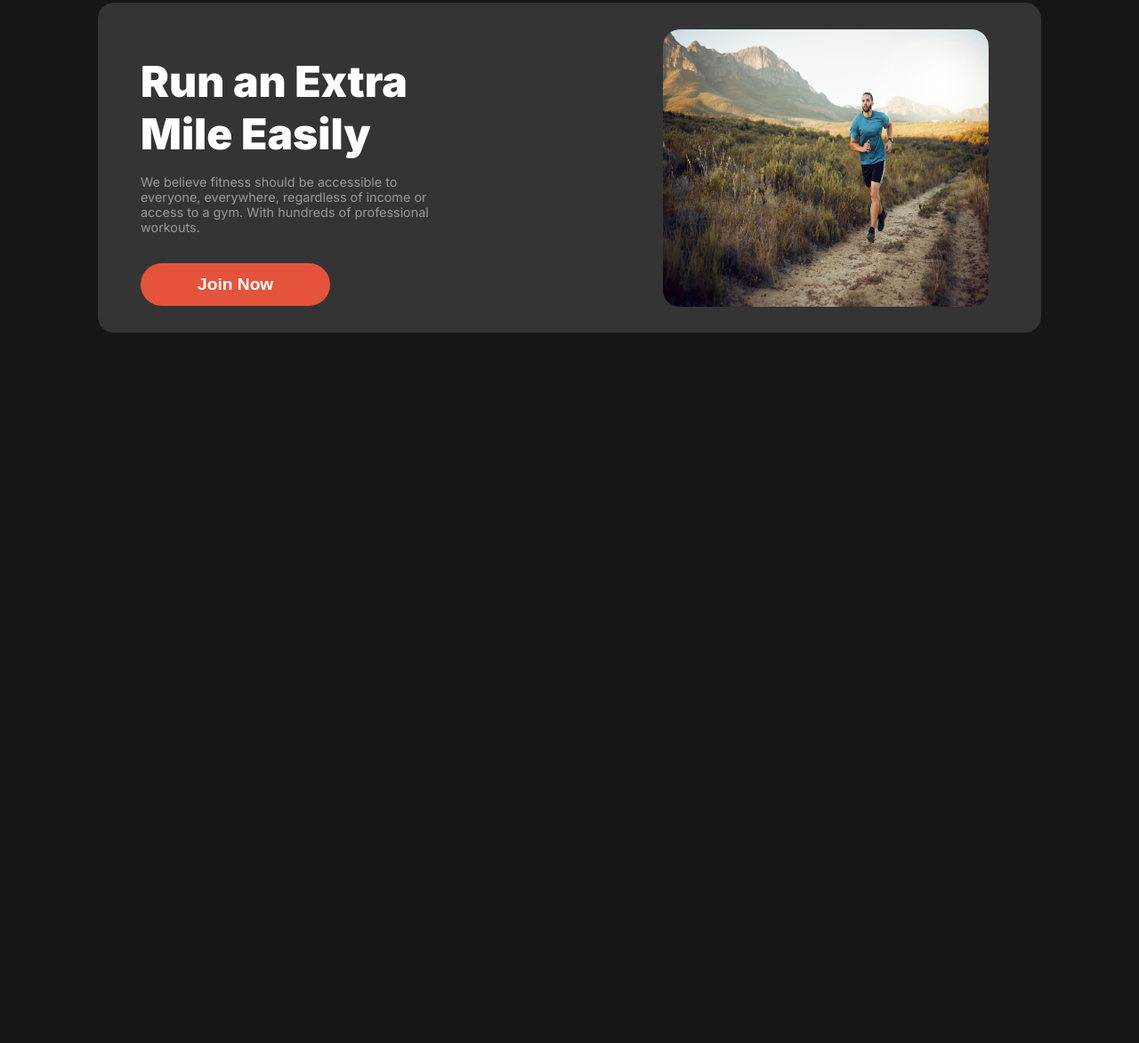
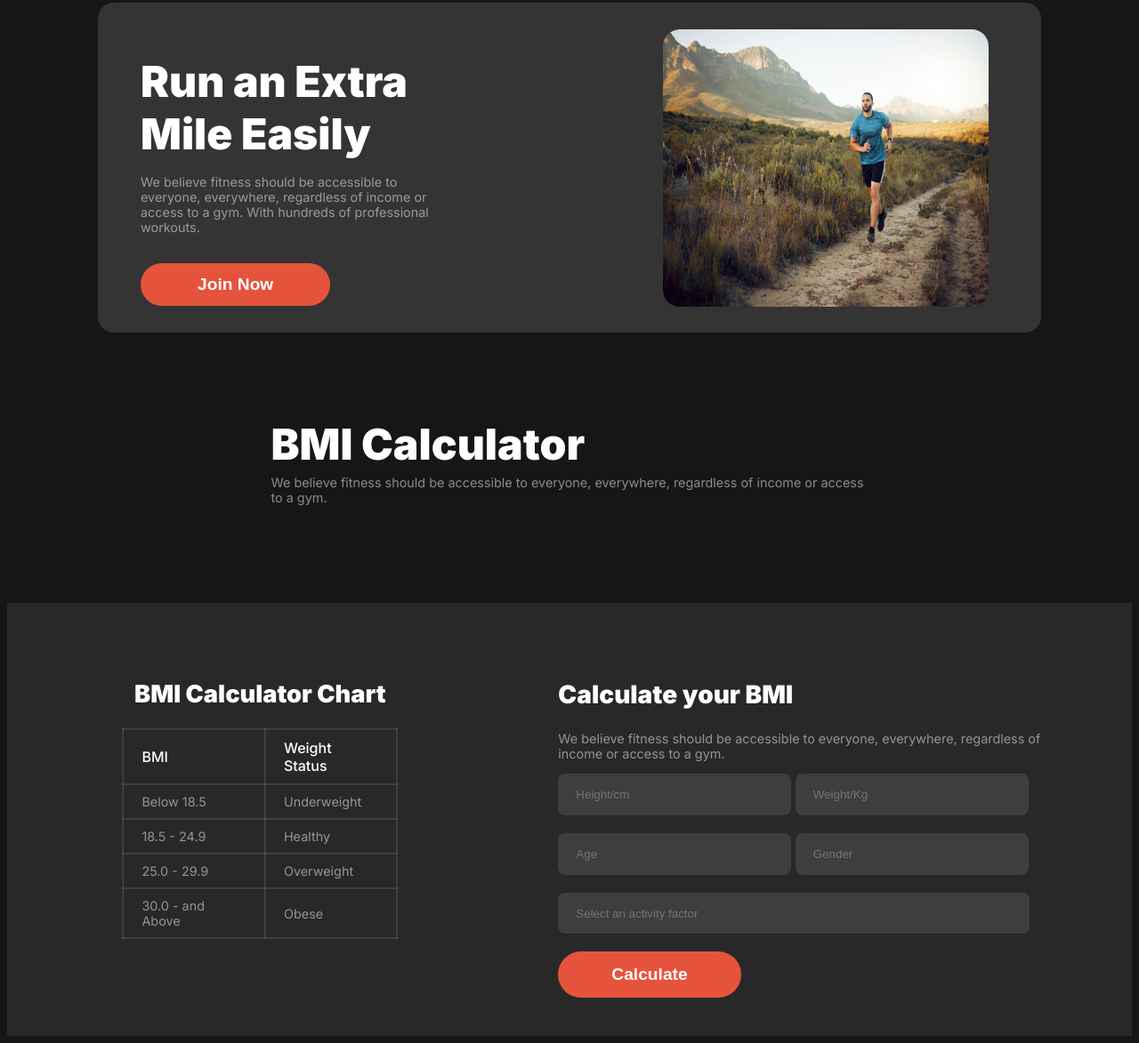
Before and after one commit to Safat-Islam/Assingment-2, a plain HTML site: page index.html in a window 1280 px wide. Shown: the part 1597-2770 px from the top of the page at 89% size. Before the commit the page ends 1979 px from the top, so only its background shows below. Drawn offline with Linux system fonts and the light colour scheme.

Commit message:
bmi section done

```diff
--- a/index.html
+++ b/index.html
@@ -41,7 +41,7 @@
     </header>
 
     <main>
-
+        <!-- habbit section -->
         <section class="change-habbit">
 
             <div class="habbit-title">
@@ -89,7 +89,7 @@
 
         </div>
         </section>
-
+        <!-- Extra run section -->
         <section>
             <div class="run">
                 <div class="run-content">
@@ -103,6 +103,66 @@
                 </div>
             </div>
         </section>
+        <!-- Bmi Calculate Section -->
+       <section>
+        <div class="bmi-cal-title">
+            <h1 class="bmi-title">BMI Calculator</h1>
+            <p class="bmi-describtion">We believe fitness should be accessible to everyone, everywhere, regardless of income or access to a gym.</p>
+        </div>
+
+        <div class="bmi-container">
+           <div class="bmi-left">
+                <h1 class="bmi-head">BMI Calculator Chart</h1>
+                <div class="bmi-chart">
+                    <table>
+
+                        <tbody>
+                            <tr>
+                                <td class="t-title">BMI</td>
+                                <td class="t-title">Weight Status</td>
+                            </tr>
+                            <tr>
+                                <td>Below 18.5</td>
+                                <td>Underweight</td>
+                            </tr>
+                            <tr>
+                                <td>18.5 - 24.9</td>
+                                <td>Healthy</td>
+                            </tr>
+                            <tr>
+                                <td>25.0 - 29.9</td>
+                                <td>Overweight</td>
+                            </tr>
+                            <tr>
+                                <td>30.0 - and Above</td>
+                                <td>Obese</td>
+                            </tr>
+                        </tbody>
+                        <tfoot>
+
+                        </tfoot>
+
+                    </table>
+
+                </div>
+           </div>
+            <div class="bmi-cal">
+                <h1 class="bmi-cal-head">Calculate your BMI</h1>
+                <p class="bmi-cal-des">We believe fitness should be accessible to everyone, everywhere, regardless of income or access to a gym. </p>
+
+                <input type="text" name="" id="" placeholder="Height/cm">
+                <input type="text" name="" id="" placeholder="Weight/Kg"> <br>
+
+                <input type="text" name="" id="" placeholder="Age">
+                <input type="text" name="" id="" placeholder="Gender"> <br>
+
+                <input class="input-1" type="text" name="" id="" placeholder="Select an activity factor"> <br>
+
+                <button class="btn bmi-btn">Calculate</button>
+
+            </div>
+        </div>
+       </section>
 
     </main>
 
--- a/style.css
+++ b/style.css
@@ -208,3 +208,99 @@ nav ul{
     margin-left: 12rem;
     border-radius: 1.2rem;
 }
+/* Bmi calculate section */
+
+.bmi-title{
+    color: rgb(255, 255, 255);
+    text-align: left;
+    font-size: 3rem;
+    font-weight: 900;
+    margin: 0 0;
+}
+.bmi-cal-title{
+    width: 671px;
+    height: 120px;
+    margin: auto;
+    margin-top: 6rem;
+}
+.bmi-describtion{
+    color: rgba(255, 255, 255, 0.5);
+    text-align: left;
+    font-size: .9rem;
+    margin: 5px 0;
+}
+
+table{
+    border-collapse: collapse;
+    width: 100%;
+    height: 100%;
+}
+td{
+    border: 2px solid rgba(255, 255, 255, 0.1);
+    color: rgba(255, 255, 255, 0.5);
+    text-align: left;
+    font-size: .9rem;
+    padding: 10px 20px;
+}
+.t-title{
+    color: rgb(255, 255, 255);
+    font-size: 1rem;
+    font-weight: 500;
+}
+.bmi-chart{
+    width: 310px;
+    height: 216px;
+    margin: 0 auto;
+}
+.bmi-head{
+    color: rgb(255, 255, 255);
+    font-size: 1.7rem;
+    font-weight: 900;
+    text-align: center;
+}
+.bmi-container{
+    width: 100%;
+    height: 487px;
+    margin-top: 5.5rem;
+    background: rgb(41, 40, 40);
+    display: flex;
+}
+.bmi-left{
+    width: 45%;
+    height: 80%;
+    margin-top: 5%;
+
+}
+.bmi-cal{
+    width: 577px;
+    height: 386px;
+    margin-top: 5%;
+    margin-left: 4%;
+}
+.bmi-cal-head{
+    color: rgb(255, 255, 255);
+    font-size: 1.75rem;
+    font-weight: 900;
+}
+.bmi-cal-des{
+    color: rgba(255, 255, 255, 0.5);
+    font-size: .9rem;
+}
+input{
+    color: white;
+    width: 15rem;
+    height: 2.8rem;
+    border-radius: 8px;
+    border: none;
+    gap: 20px;
+    margin-bottom: 20px;
+    background: rgba(255, 255, 255, 0.1);
+    padding-left: 20px;
+
+}
+.input-1{
+    width: 88%;
+}
+.bmi-btn{
+    padding: 15px 60px;
+}
```
